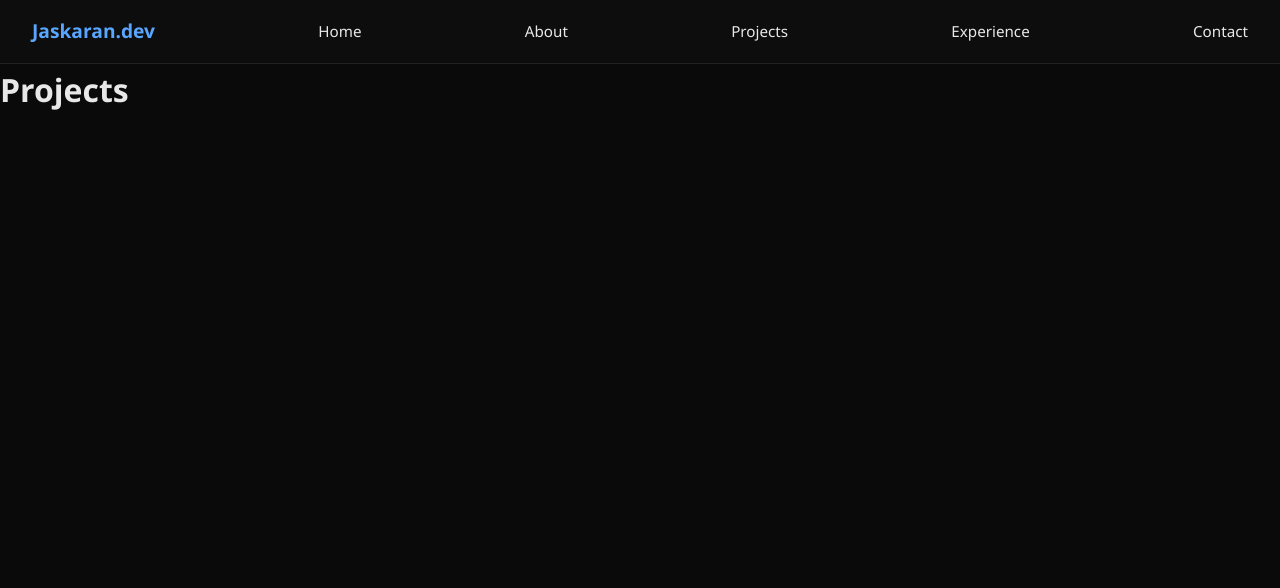
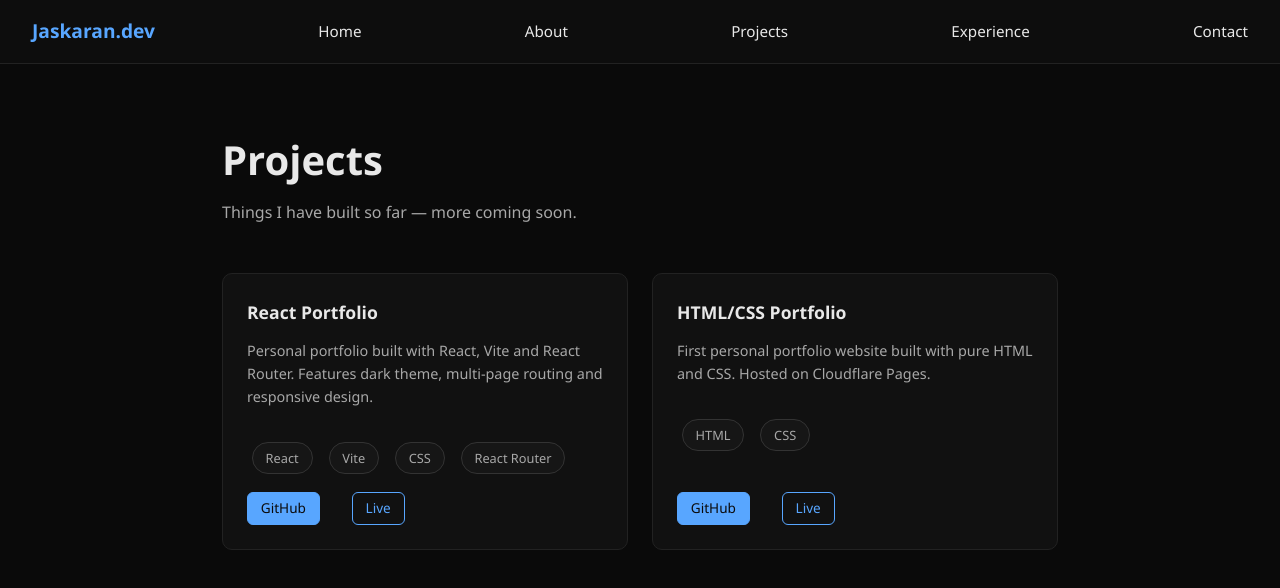
Before and after one commit to jaskaran-j/portfolio-react, a React app: page /projects in a window 1280 px wide. Shown: the top 588 px of the page. Built offline with nearby package versions, Linux system fonts and the light colour scheme; the HTML template or start-up script is replaced by a standard one.

Commit message:
add Projects section and styling

```diff
--- /dev/null
+++ b/src/pages/Projects.css
@@ -0,0 +1,77 @@
+.projects-main {
+  max-width: 900px;
+  margin: 0 auto;
+  padding: 4rem 2rem;
+}
+
+.projects-main h1 {
+  font-size: 2.5rem;
+  color: #e8e8e8;
+  margin-bottom: 0.5rem;
+}
+
+.projects-sub {
+  color: #a8a8a8;
+  margin-bottom: 3rem;
+}
+
+.projects-grid {
+  display: grid;
+  grid-template-columns: repeat(auto-fit, minmax(280px, 1fr));
+  gap: 1.5rem;
+}
+
+.project-card {
+  background-color: #111;
+  border: 1px solid #222;
+  border-radius: 10px;
+  padding: 1.5rem;
+  display: flex;
+  flex-direction: column;
+  gap: 0.8rem;
+}
+
+.project-card h3 {
+  color: #e8e8e8;
+  font-size: 1.1rem;
+}
+
+.project-card p {
+  color: #a8a8a8;
+  font-size: 0.9rem;
+  line-height: 1.6;
+}
+
+.project-tech {
+  display: flex;
+  flex-wrap: wrap;
+  gap: 0.4rem;
+}
+
+.tech-pill {
+  padding: 0.3rem 0.8rem;
+  background-color: #161616;
+  border: 1px solid #333;
+  border-radius: 20px;
+  font-size: 0.8rem;
+  color: #a8a8a8;
+}
+
+.project-links {
+  display: flex;
+  gap: 1rem;
+  margin-top: auto;
+}
+
+.project-links a {
+  font-size: 0.85rem;
+  color: #58a6ff;
+  border: 1px solid #58a6ff;
+  padding: 0.3rem 0.8rem;
+  border-radius: 6px;
+}
+
+.project-links a:hover {
+  background-color: #58a6ff;
+  color: #0a0a0a;
+}
--- a/src/pages/Projects.jsx
+++ b/src/pages/Projects.jsx
@@ -1,5 +1,48 @@
+import './Projects.css'
+
+const projects = [
+  {
+    id: 1,
+    title: 'React Portfolio',
+    description: 'Personal portfolio built with React, Vite and React Router. Features dark theme, multi-page routing and responsive design.',
+    tech: ['React', 'Vite', 'CSS', 'React Router'],
+    github: 'https://github.com/jaskaran-j/portfolio-react',
+    live: 'https://portfolio-react-delta-dun.vercel.app'
+  },
+  {
+  id: 2,
+  title: 'HTML/CSS Portfolio',
+  description: 'First personal portfolio website built with pure HTML and CSS. Hosted on Cloudflare Pages.',
+  tech: ['HTML', 'CSS'],
+  github: 'https://github.com/jaskaran-j/portfolio',
+  live: 'https://jaskarandeep.pages.dev/'
+  }
+]
+
 function Projects() {
-  return <h1>Projects</h1>
+  return (
+    <main className="projects-main">
+      <h1>Projects</h1>
+      <p className="projects-sub">Things I have built so far — more coming soon.</p>
+      <div className="projects-grid">
+        {projects.map(project => (
+          <div key={project.id} className="project-card">
+            <h3>{project.title}</h3>
+            <p>{project.description}</p>
+            <div className="project-tech">
+              {project.tech.map(t => (
+                <span key={t} className="tech-pill">{t}</span>
+              ))}
+            </div>
+            <div className="project-links">
+              {project.github && <a href={project.github} target="_blank">GitHub</a>}
+              {project.live && <a href={project.live} target="_blank">Live</a>}
+            </div>
+          </div>
+        ))}
+      </div>
+    </main>
+  )
 }
 
 export default Projects
```
